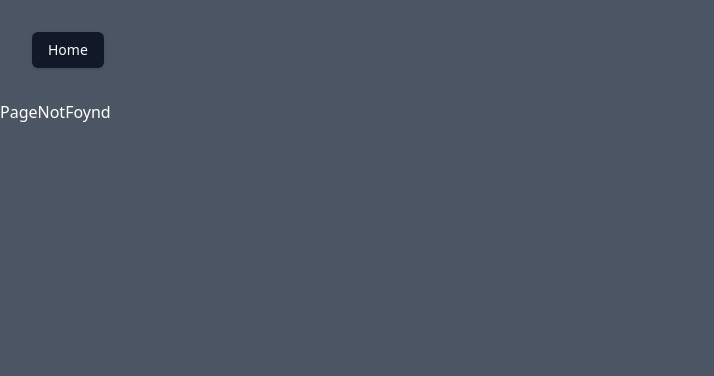
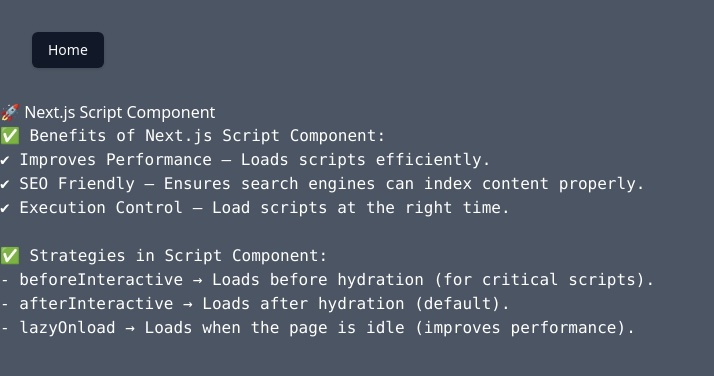
Before and after one commit to ZohaibArshad45/NextJS-Basic-to-advance, a Next.js app: page /script-components in a window 1280 px wide. Before the commit this address had no page. Shown: the top 376 px of the page, without its empty margins (0-714 px from the left). Built offline with nearby package versions, Linux system fonts and the light colour scheme.

Commit message:
Script Components use benefits and how we can use

```diff
--- a/src/app/dynamic-metadata/page.jsx
+++ b/src/app/dynamic-metadata/page.jsx
@@ -18,13 +18,11 @@
                 3️⃣ Next.js automatically applies it** to the page header. <br />
                 4️⃣ No need for `title` tags inside JSX!
             </pre>
-
-
         </div>
     )
 }
+export default DynamicMetaData
 
-export default DynamicMetaData
 
 
 export function generateMetdata() {
--- a/src/app/page.jsx
+++ b/src/app/page.jsx
@@ -30,6 +30,7 @@
         <Button onClick={()=> navLink('/font-optomization')}>Learn font optomization </Button>
         <Button onClick={()=> navLink('/development-production')}>Learn about Development and Production </Button>
         <Button onClick={()=> navLink('/dynamic-metadata')}>Learn Dynamic Metadata </Button>
+        <Button onClick={()=> navLink('/script-components')}>Learn About Script Components </Button>
 
       </div>
 
--- /dev/null
+++ b/src/app/script-components/page.jsx
@@ -0,0 +1,44 @@
+'use client'
+import React from "react";
+import Script from "next/script";
+
+const ScriptComponents = () => {
+    return (
+        <div>
+            <h1>🚀 Next.js Script Component</h1>
+
+            <pre>
+                ✅ Benefits of Next.js Script Component: <br />
+                ✔ Improves Performance – Loads scripts efficiently. <br />
+                ✔ SEO Friendly – Ensures search engines can index content properly. <br />
+                ✔ Execution Control – Load scripts at the right time.
+            </pre>
+            <br /> <b></b>
+
+            {/* ✅ Example: External Script (Lazy Load) */}
+            <Script
+                src="https://www.google-analytics.com/analytics.js"// we can also make file in pulic folder and use her
+                strategy="lazyOnload"
+                onLoad={() => console.log("Google Analytics script loaded!")}
+            />
+
+            {/* ✅ Example: Inline Script */}
+            <Script
+                id="custom-inline-script"
+                strategy="afterInteractive"
+                dangerouslySetInnerHTML={{
+                    __html: `console.log("Inline script executed after hydration!");`,
+                }}
+            />
+
+            <pre>
+                ✅ Strategies in Script Component: <br />
+                - beforeInteractive → Loads before hydration (for critical scripts). <br />
+                - afterInteractive → Loads after hydration (default). <br />
+                - lazyOnload → Loads when the page is idle (improves performance).
+            </pre>
+        </div>
+    );
+};
+
+export default ScriptComponents;
```
